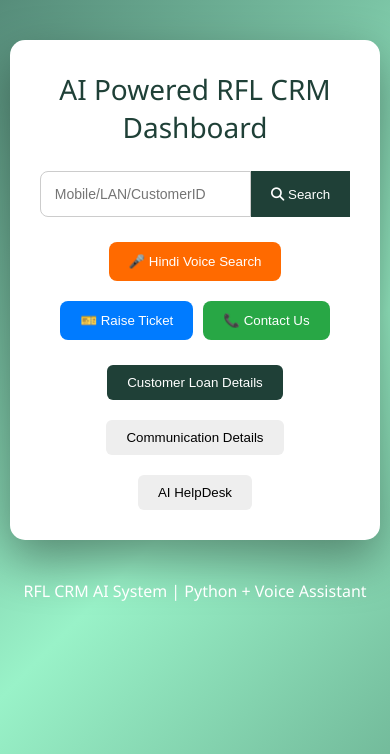
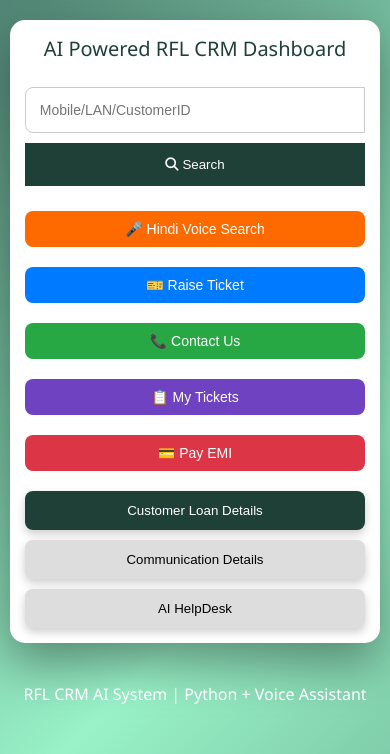
Before and after one commit to Achal1985/NBFC_CRM_V2, a Flask app: page /dashboard in a window 390 px wide. Shown: the part 90-844 px from the top of the page. Run offline with Flask 3, Linux system fonts and the light colour scheme; parts of the project's set-up code (start-up, migrations or seed data) failed here and were passed over.

Commit message:
Update index.html

```diff
--- a/templates/index.html
+++ b/templates/index.html
@@ -140,6 +140,52 @@ gap:15px;
 margin-top:25px;
 }
 
+.tabs button{
+    background:white;
+    box-shadow:0 4px 10px rgba(0,0,0,0.2);
+}
+
+@media(max-width:768px){
+
+.container{
+    padding:15px;
+    margin:20px auto;
+}
+
+.title{
+    font-size:20px;
+}
+
+.search-box{
+    flex-direction:column;
+}
+
+.search-box input{
+    width:100%;
+    margin-bottom:10px;
+}
+
+.search-box button{
+    width:100%;
+}
+
+.voice-btn{
+    width:100%;
+    font-size:14px;
+    padding:10px;
+}
+
+.tabs{
+    flex-direction:column;
+}
+
+.tabs button{
+    width:100%;
+}
+
+}
+
+
 .card{
 background:white;
 padding:15px;
@@ -215,6 +261,27 @@ color:#ffd700;
     animation:blink 1s infinite;
 }
 
+.tabs{
+    display:flex;
+    gap:10px;
+    justify-content:center;
+    margin-top:20px;
+    flex-wrap:wrap;
+}
+
+.tabs button{
+    padding:12px 18px;
+    border:none;
+    border-radius:8px;
+    cursor:pointer;
+    background:#ddd;
+}
+
+.tabs button.active{
+    background:#1f4037;
+    color:white;
+}
+
 </style>
 
 </head>
@@ -271,7 +338,17 @@ placeholder="Mobile/LAN/CustomerID">
 📞 Contact Us
 </button>
 
+<button class="voice-btn" onclick="openTicketsPage()" style="background:#6f42c1;">
+📋 My Tickets
+</button>
+
+<button class="voice-btn" onclick="payEMI()" style="background:#dc3545;">
+💳 Pay EMI
+</button>
+
 </div>
+
+
 <div class="tabs">
 
 <button id="tabCustomer" class="active" onclick="showCustomer()">Customer Loan Details</button>
@@ -363,6 +440,42 @@ function showContact(){
 
 function closeContact(){
     document.getElementById("contactPopup").style.display="none"
+}
+
+
+function loadTickets(){
+
+let tickets = [
+    { id: "TKT1001", issue: "My payment is not updated" },
+    { id: "TKT1002", issue: "Please update my email id as sunil1133@gmail.com" },
+    { id: "TKT1003", issue: "Please share foreclosure statement of my account" },
+    { id: "TKT1004", issue: "Please provide my interest certificate for FY 2025-2026" }
+]
+
+let html = "<h3>My Tickets</h3>"
+
+tickets.forEach(t=>{
+    html += `
+    <div class="card">
+        <b>${t.id}</b><br>
+        ${t.issue}<br>
+        Status: Open
+    </div>
+    `
+})
+
+document.getElementById("result").innerHTML = html
+
+speak("Showing your support tickets")
+
+}
+
+function payEMI(){
+    speak("Redirecting to EMI payment page")
+    window.location.href = "/payment"
+}
+function openTicketsPage(){
+    window.location.href = "/tickets"
 }
 
 function speak(text){
@@ -551,6 +664,12 @@ recognition.start()
 recognition.onresult=function(event){
 
 let transcript = event.results[0][0].transcript
+
+if(transcript.includes("complaint")){
+    openTicketPopup()
+    speak("Please describe your issue")
+    return
+}
 
 let cleanNumber = transcript.replace(/[^0-9]/g,'')
 
@@ -769,5 +888,9 @@ style="width:100%; padding:10px; height:80px;"></textarea>
 </div>
 </div>
 
+
+
+
 </body>
+
 </html>
```
